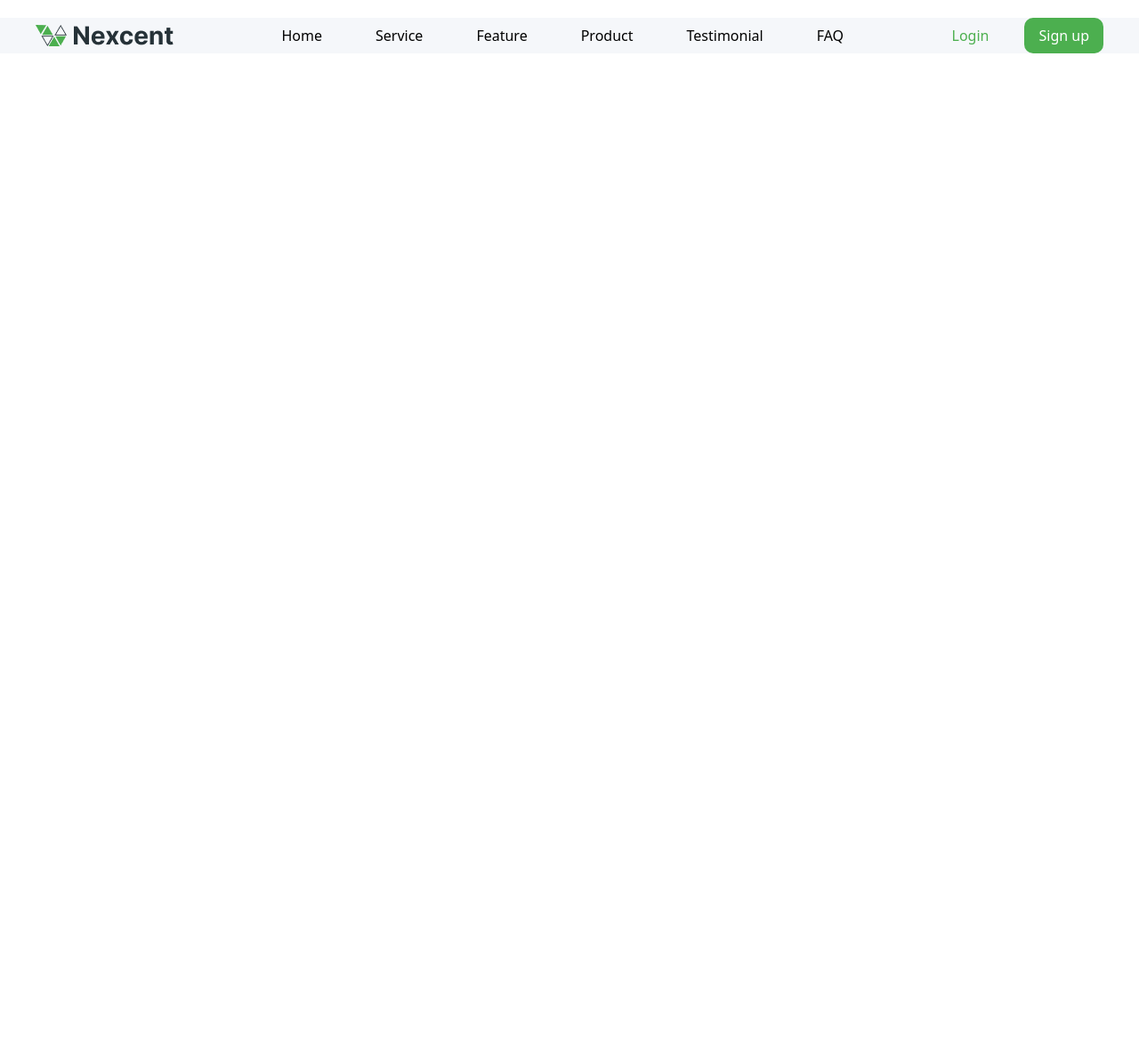
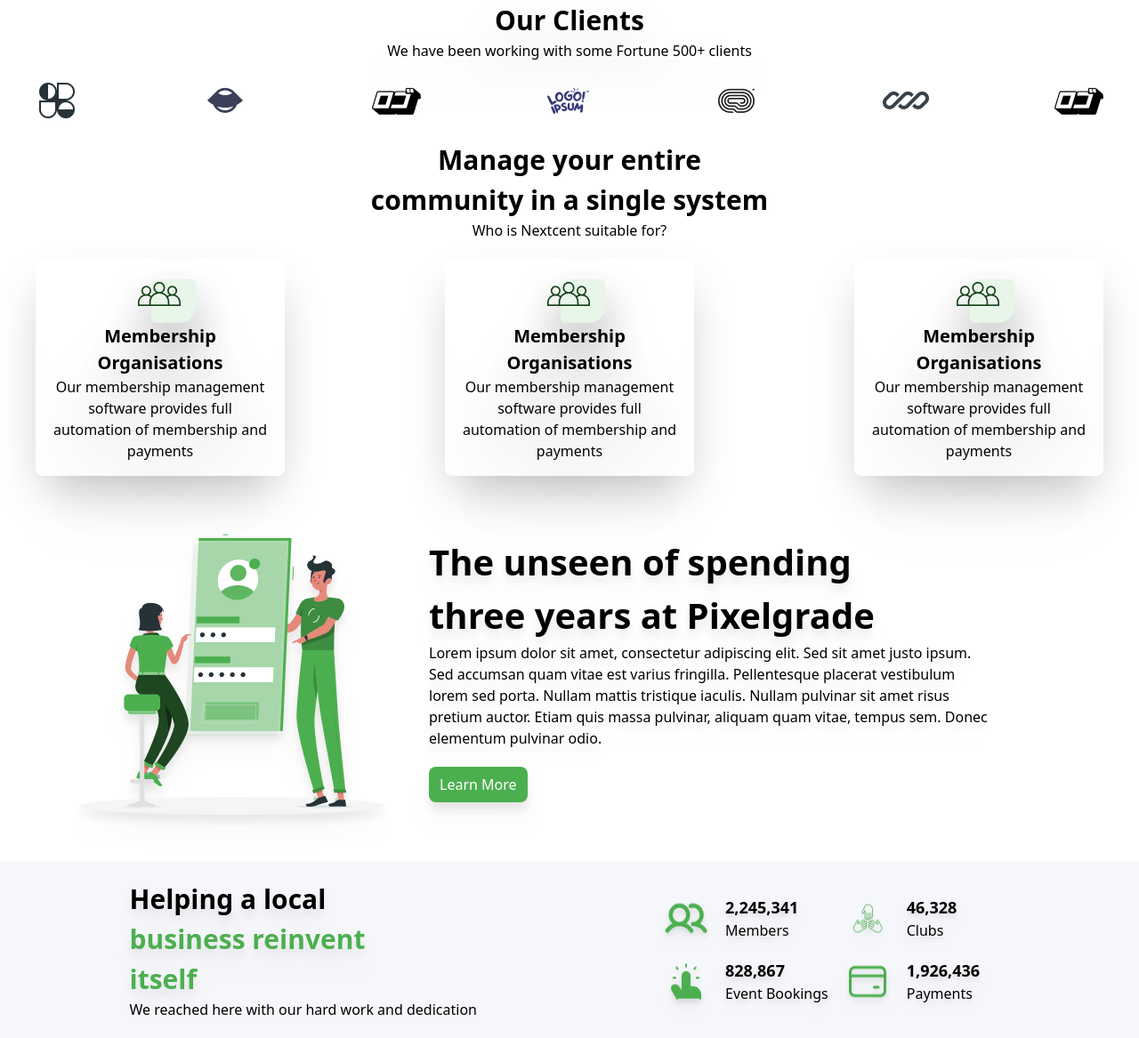
Before and after one commit to MUHSIN2011/home-wk-24, a website: page src/index.html in a window 1280 px wide. Shown: the whole page at 89% size. Before the commit the page ends 800 px from the top, so only its background shows below. Drawn offline with nearby package versions, Linux system fonts and the light colour scheme; files that its build step writes are made by us from their sources.

Commit message:
i have finish section2

```diff
--- a/src/index.html
+++ b/src/index.html
@@ -7,22 +7,95 @@
     <link rel="stylesheet" href="./output.css">
 </head>
 <body>
-    <header class="bg-[#F5F7FA]">
-        <nav class="flex items-center max-w-[1200px] mt-5 m-auto justify-between">
-            <img src="./img/Logo (1).png" alt="">
-            <ul class="flex gap-[60px]">
-                <li>Home</li>
-                <li>Service</li>
-                <li>Feature</li>
-                <li>Product</li>
-                <li>Testimonial</li>
-                <li>FAQ</li>
-            </ul>
-            <div class="flex gap-10">
-                <button class="text-[#4CAF4F]">Login</button>
-                <button class="bg-[#4CAF4F] py-2 px-4 text-white rounded-[10px]">Sign up</button>
+    <main>
+        <section class="max-w-[1200px] m-auto">
+            <h1 class="text-[30px] font-[600] text-center drop-shadow-2xl">Our Clients</h1>
+            <p class="text-center drop-shadow-2xl shadow-2xl">We have been working with some Fortune 500+ clients</p>
+            <div class="flex justify-between items-center mt-5">
+                <img src="./img/Logo (3).png" alt="">
+                <img src="./img/Logo (4).png" alt="">
+                <img src="./img/Logo (5).png" alt="">
+                <img src="./img/Logo (6).png" alt="">
+                <img src="./img/Logo (7).png" alt="">
+                <img src="./img/Logo (11).png" alt="">
+                <img src="./img/Logo (5).png" alt="">
             </div>
-        </nav>
-    </header>
+        </section>
+
+        <section class="max-w-[1200px] m-auto">
+            <h1 class="text-[30px] font-[600] text-center w-[38%] m-auto mt-5">Manage your entire community in a single system</h1>
+            <p class="text-center">Who is Nextcent suitable for?</p>
+            <div class="flex items-center justify-between mt-5 drop-shadow-2xl">
+                <article class="rounded-[8px] w-[280px] p-4 drop-shadow-2xl shadow-2xl">
+                    <img class="ml-[40%]" src="./img/Icon.png" alt="">
+                    <h1 class="text-[20px] font-[700] text-center">Membership Organisations</h1>
+                    <p class="text-center">Our membership management software provides full automation of membership  and payments</p>
+                </article>
+
+                <article class="rounded-[8px] w-[280px] p-4 drop-shadow-2xl shadow-2xl">
+                    <img class="ml-[40%]" src="./img/Icon.png" alt="">
+                    <h1 class="text-[20px] font-[700] text-center">Membership Organisations</h1>
+                    <p class="text-center">Our membership management software provides full automation of membership  and payments</p>
+                </article>
+
+                <article class="rounded-[8px] w-[280px] p-4 drop-shadow-2xl shadow-2xl">
+                    <img class="ml-[40%]" src="./img/Icon.png" alt="">
+                    <h1 class="text-[20px] font-[700] text-center">Membership Organisations</h1>
+                    <p class="text-center">Our membership management software provides full automation of membership  and payments</p>
+                </article>
+            </div>
+        </section>
+
+        <section class="flex items-center justify-between max-w-[1200px] m-auto">
+            <img class="drop-shadow-xl" src="./img/Frame 35 (1).png" alt="">
+            <aside>
+                <h1 class="text-[40px] drop-shadow-xl font-[600] w-[550px]">The unseen of spending three years at Pixelgrade</h1>
+                <p class="w-[83%] drop-shadow-xl">Lorem ipsum dolor sit amet, consectetur adipiscing elit. Sed sit amet justo ipsum. Sed accumsan quam vitae est varius fringilla. Pellentesque placerat vestibulum lorem sed porta. Nullam mattis tristique iaculis. Nullam pulvinar sit amet risus pretium auctor. Etiam quis massa pulvinar, aliquam quam vitae, tempus sem. Donec elementum pulvinar odio.</p>
+                <button class="bg-[#4CAF4F] drop-shadow-xl text-white rounded-[8px] py-2 px-3 mt-5">Learn More</button>
+            </aside>
+        </section>
+
+    <section class="bg-[#F5F7FA] p-5 ">
+        <section class="flex items-center justify-around max-w-[1200px] m-auto ">
+            <div>
+                <h1 class="text-[30px] font-[700] w-[330px] drop-shadow-xl">Helping a local <span class="text-[#4CAF4F]"> business reinvent itself</span></h1>
+                <p>We reached here with our hard work and dedication</p>
+            </div>
+            <aside class="grid drop-shadow-lg grid-cols-2 grid-rows-2 gap-5">
+                <article class="flex gap-5">
+                    <img src="./img/Icon (1).png" alt="">
+                    <div>
+                        <h1 class="font-[600] text-[18px]">2,245,341</h1>
+                        <p>Members</p>
+                    </div>
+                </article>
+
+                <article class="flex gap-5">
+                    <img src="./img/Icon (2).png" alt="">
+                    <div>
+                        <h1 class="font-[600] text-[18px]">46,328</h1>
+                        <p>Clubs</p>
+                    </div>
+                </article>
+
+                <article class="flex gap-5">
+                    <img src="./img/Icon (3).png" alt="">
+                    <div>
+                        <h1 class="font-[600] text-[18px]">828,867</h1>
+                        <p>Event Bookings</p>
+                    </div>
+                </article>
+
+                <article class="flex gap-5">
+                    <img src="./img/Icon (4).png" alt="">
+                    <div>
+                        <h1 class="font-[600] text-[18px]">1,926,436</h1>
+                        <p>Payments</p>
+                    </div>
+                </article>
+            </aside>
+        </section>
+    </section>
+    </main>
 </body>
 </html>
```
Also changed, not shown: src/img/Frame 35 (1).png (added), src/img/Icon (1).png (added), src/img/Icon (2).png (added), src/img/Icon (3).png (added), src/img/Icon (4).png (added), src/img/Icon.png (added), src/img/Logo (11).png (added), src/img/Logo (3).png (added), src/img/Logo (4).png (added), src/img/Logo (5).png (added), src/img/Logo (6).png (added), src/img/Logo (7).png (added).
